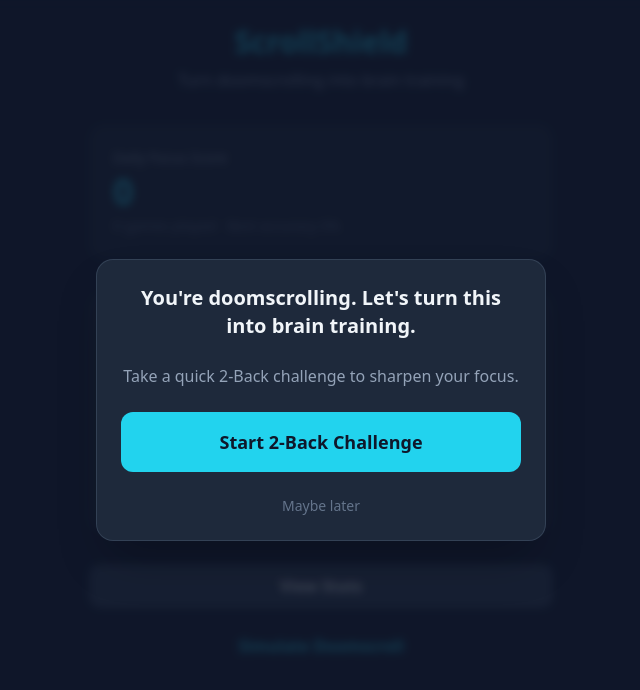
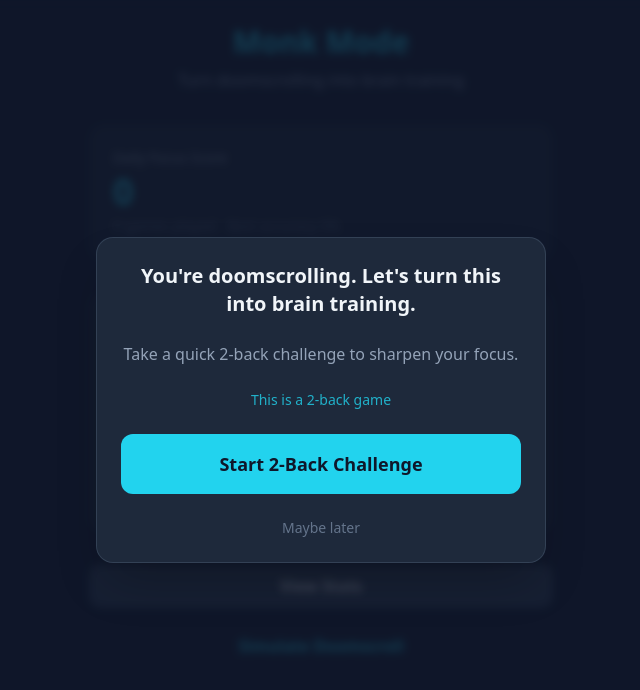
Before and after one commit to leowu555/Anti-addiction-app, a React (Vite) app: page / in a window 1280 px wide. Both pictures are taken after a click on the button "Simulate Doomscroll". Shown: the top 690 px of the page, without its empty margins (319-959 px from the left). Built offline with nearby package versions, Linux system fonts and the light colour scheme.

Commit message:
Changed back game features

```diff
--- a/extension/options.html
+++ b/extension/options.html
@@ -37,7 +37,7 @@
   </style>
 </head>
 <body>
-  <h1>ScrollShield</h1>
+  <h1>Monk Mode</h1>
   <label for="appUrl">2-Back game URL (where to open on interruption):</label>
   <input type="url" id="appUrl" placeholder="http://localhost:5173/game">
   <button id="save">Save</button>
--- a/index.html
+++ b/index.html
@@ -5,8 +5,8 @@
     <link rel="icon" type="image/svg+xml" href="/vite.svg" />
     <meta name="viewport" content="width=device-width, initial-scale=1.0, maximum-scale=1.0, user-scalable=no, viewport-fit=cover" />
     <meta name="theme-color" content="#0f172a" />
-    <meta name="description" content="ScrollShield - Turn doomscrolling into brain training" />
-    <title>ScrollShield</title>
+    <meta name="description" content="Monk Mode - Turn doomscrolling into brain training" />
+    <title>Monk Mode</title>
   </head>
   <body>
     <div id="root"></div>
--- a/src/App.tsx
+++ b/src/App.tsx
@@ -11,18 +11,27 @@ import { Modal } from './components/UI/Modal';
 import { Button } from './components/UI/Button';
 import { useDoomscrollDetector } from './hooks/useDoomscrollDetector';
 
+const BACK_OPTIONS = [2, 3, 4];
+
 function AppContent() {
   const [showInterruption, setShowInterruption] = useState(false);
+  const [challengeBack, setChallengeBack] = useState(2);
   const navigate = useNavigate();
-  const { resetTrigger } = useDoomscrollDetector(() => setShowInterruption(true));
+  const { resetTrigger } = useDoomscrollDetector(() => {
+    setChallengeBack(BACK_OPTIONS[Math.floor(Math.random() * BACK_OPTIONS.length)]);
+    setShowInterruption(true);
+  });
 
   const handleStartChallenge = () => {
     setShowInterruption(false);
     resetTrigger();
-    navigate('/game');
+    navigate(`/game?back=${challengeBack}`);
   };
 
-  const handleSimulate = () => setShowInterruption(true);
+  const handleSimulate = () => {
+    setChallengeBack(BACK_OPTIONS[Math.floor(Math.random() * BACK_OPTIONS.length)]);
+    setShowInterruption(true);
+  };
 
   return (
     <>
@@ -40,10 +49,11 @@ function AppContent() {
             You're doomscrolling. Let's turn this into brain training.
           </h2>
           <p className="text-slate-400">
-            Take a quick 2-Back challenge to sharpen your focus.
+            Take a quick {challengeBack}-back challenge to sharpen your focus.
           </p>
+          <p className="text-sm text-cyan-400/80">This is a {challengeBack}-back game</p>
           <Button variant="primary" size="lg" fullWidth onClick={handleStartChallenge}>
-            Start 2-Back Challenge
+            Start {challengeBack}-Back Challenge
           </Button>
           <button
             className="block w-full text-sm text-slate-500 hover:text-slate-400"
--- a/src/components/Game/TwoBackGame.tsx
+++ b/src/components/Game/TwoBackGame.tsx
@@ -20,6 +20,7 @@ interface TwoBackGameProps {
   handleMatch: () => void;
   onDone: () => void;
   result: GameResult | null;
+  back: number;
 }
 
 const ENCOURAGING_MESSAGES = [
@@ -46,6 +47,7 @@ export function TwoBackGame({
   handleMatch,
   onDone,
   result,
+  back,
 }: TwoBackGameProps) {
   if (result) {
     const accuracy = result.totalMatches > 0 ? result.correctMatches / result.totalMatches : 0;
@@ -73,9 +75,9 @@ export function TwoBackGame({
   if (!isPlaying) {
     return (
       <div className="space-y-6 text-center">
-        <h2 className="text-2xl font-bold text-slate-100">2-Back Challenge</h2>
+        <h2 className="text-2xl font-bold text-slate-100">{back}-Back Challenge</h2>
         <p className="text-slate-400">
-          Press MATCH when the current letter matches the one from 2 steps ago.
+          Press MATCH when the current letter matches the one from {back} steps ago.
         </p>
         <Button variant="primary" size="lg" onClick={startGame}>
           Start Game
@@ -86,6 +88,7 @@ export function TwoBackGame({
 
   return (
     <div className="space-y-8">
+      <p className="text-center text-sm font-medium text-cyan-400">{back}-back game</p>
       <ProgressBar progress={progress} label="Time" showValue />
       <p className="text-center text-slate-400">
         {Math.floor(elapsed)}s / 60s
--- a/src/hooks/useTwoBackGame.ts
+++ b/src/hooks/useTwoBackGame.ts
@@ -1,6 +1,6 @@
 /**
  * useTwoBackGame
- * Manages 2-back game state: sequence, timing, scoring.
+ * Manages N-back game state (2, 3, or 4-back): sequence, timing, scoring.
  */
 
 import { useState, useCallback, useRef, useEffect } from 'react';
@@ -23,7 +23,7 @@ export interface GameResult {
 const GAME_DURATION_MS = 60_000;
 const STIMULUS_INTERVAL_MS = 2000;
 
-export function useTwoBackGame(onGameEnd: (result: GameResult) => void) {
+export function useTwoBackGame(onGameEnd: (result: GameResult) => void, back: number = 2) {
   const [isPlaying, setIsPlaying] = useState(false);
   const [currentIndex, setCurrentIndex] = useState(0);
   const [sequence, setSequence] = useState<StimulusType[]>([]);
@@ -60,7 +60,7 @@ export function useTwoBackGame(onGameEnd: (result: GameResult) => void) {
     }
     setIsPlaying(false);
     const seq = sequenceRef.current;
-    const totalMatches = countTotalMatches(seq);
+    const totalMatches = countTotalMatches(seq, back);
     onGameEnd({
       correctMatches: correctMatchesRef.current,
       falsePositives: falsePositivesRef.current,
@@ -74,7 +74,7 @@ export function useTwoBackGame(onGameEnd: (result: GameResult) => void) {
   const handleMatch = useCallback(() => {
     if (!isPlaying || sequence.length === 0) return;
 
-    const isMatch = checkMatch(currentIndex, sequence);
+    const isMatch = checkMatch(currentIndex, sequence, back);
     const now = Date.now();
 
     if (isMatch) {
@@ -87,10 +87,10 @@ export function useTwoBackGame(onGameEnd: (result: GameResult) => void) {
       missesRef.current += 1;
       setMisses((m) => m + 1);
     }
-  }, [isPlaying, sequence, currentIndex]);
+  }, [isPlaying, sequence, currentIndex, back]);
 
   const startGame = useCallback(() => {
-    const seq = generateSequence(Math.ceil(GAME_DURATION_MS / STIMULUS_INTERVAL_MS) + 5);
+    const seq = generateSequence(Math.ceil(GAME_DURATION_MS / STIMULUS_INTERVAL_MS) + 5, back);
     correctMatchesRef.current = 0;
     falsePositivesRef.current = 0;
     missesRef.current = 0;
@@ -119,7 +119,7 @@ export function useTwoBackGame(onGameEnd: (result: GameResult) => void) {
       }
 
       const prevIdx = idx - 1;
-      const wasMatch = checkMatch(prevIdx, seq);
+      const wasMatch = checkMatch(prevIdx, seq, back);
       if (wasMatch && !matchedIndicesRef.current.has(prevIdx)) {
         missesRef.current += 1;
         setMisses((m) => m + 1);
@@ -131,7 +131,7 @@ export function useTwoBackGame(onGameEnd: (result: GameResult) => void) {
     gameEndRef.current = setTimeout(() => {
       endGame();
     }, GAME_DURATION_MS);
-  }, [endGame]);
+  }, [endGame, back]);
 
   useEffect(() => {
     return () => {
--- a/src/pages/Game.tsx
+++ b/src/pages/Game.tsx
@@ -2,7 +2,7 @@
  * Game - 2-Back game page (full screen).
  */
 
-import { useNavigate } from 'react-router-dom';
+import { useNavigate, useSearchParams } from 'react-router-dom';
 import { TwoBackGame } from '../components/Game/TwoBackGame';
 import { useTwoBackGame } from '../hooks/useTwoBackGame';
 import type { GameResult } from '../hooks/useTwoBackGame';
@@ -11,6 +11,8 @@ import { saveSession } from '../utils/metrics';
 
 export function Game() {
   const navigate = useNavigate();
+  const [searchParams] = useSearchParams();
+  const back = Math.min(4, Math.max(2, parseInt(searchParams.get('back') || '2', 10) || 2));
   const [result, setResult] = useState<GameResult | null>(null);
 
   const game = useTwoBackGame((r) => {
@@ -29,7 +31,7 @@ export function Game() {
       totalMatches: r.totalMatches,
       gamesPlayed: 1,
     });
-  });
+  }, back);
 
   const handleDone = () => {
     setResult(null);
@@ -50,6 +52,7 @@ export function Game() {
           handleMatch={game.handleMatch}
           onDone={handleDone}
           result={result}
+          back={back}
         />
       </div>
     </div>
--- a/src/pages/Home.tsx
+++ b/src/pages/Home.tsx
@@ -25,7 +25,7 @@ export function Home({ onSimulateDoomscroll }: HomeProps) {
   return (
     <div className="mx-auto max-w-lg space-y-8 p-6">
       <header className="text-center">
-        <h1 className="text-3xl font-bold text-cyan-400">ScrollShield</h1>
+        <h1 className="text-3xl font-bold text-cyan-400">Monk Mode</h1>
         <p className="mt-2 text-slate-400">
           Turn doomscrolling into brain training
         </p>
--- a/src/utils/gameLogic.ts
+++ b/src/utils/gameLogic.ts
@@ -28,19 +28,17 @@ export function generateStimulus(): StimulusType {
 /**
  * Generates a full game sequence with ~30% matches.
  * @param length Number of stimuli in sequence
- * @returns Array of stimuli
+ * @param back N-back level (2, 3, or 4)
  */
-export function generateSequence(length: number): StimulusType[] {
+export function generateSequence(length: number, back: number = 2): StimulusType[] {
   const sequence: StimulusType[] = [];
 
   for (let i = 0; i < length; i++) {
-    if (i >= 2 && Math.random() < MATCH_PROBABILITY) {
-      // Force a match: use the stimulus from 2 steps back
-      sequence.push(sequence[i - 2]);
+    if (i >= back && Math.random() < MATCH_PROBABILITY) {
+      sequence.push(sequence[i - back]);
     } else {
-      // Random stimulus, but avoid accidental matches
       let stimulus = generateStimulus();
-      while (i >= 2 && stimulus === sequence[i - 2]) {
+      while (i >= back && stimulus === sequence[i - back]) {
         stimulus = generateStimulus();
       }
       sequence.push(stimulus);
@@ -51,20 +49,20 @@ export function generateSequence(length: number): StimulusType[] {
 }
 
 /**
- * Checks if the current stimulus matches the one 2 steps earlier.
+ * Checks if the current stimulus matches the one N steps earlier.
  */
-export function checkMatch(currentIndex: number, sequence: StimulusType[]): boolean {
-  if (currentIndex < 2) return false;
-  return sequence[currentIndex] === sequence[currentIndex - 2];
+export function checkMatch(currentIndex: number, sequence: StimulusType[], back: number = 2): boolean {
+  if (currentIndex < back) return false;
+  return sequence[currentIndex] === sequence[currentIndex - back];
 }
 
 /**
  * Counts total match opportunities in a sequence (for accuracy calc).
  */
-export function countTotalMatches(sequence: StimulusType[]): number {
+export function countTotalMatches(sequence: StimulusType[], back: number = 2): number {
   let count = 0;
-  for (let i = 2; i < sequence.length; i++) {
-    if (sequence[i] === sequence[i - 2]) count++;
+  for (let i = back; i < sequence.length; i++) {
+    if (sequence[i] === sequence[i - back]) count++;
   }
   return count;
 }
--- a/vite.config.ts
+++ b/vite.config.ts
@@ -9,8 +9,8 @@ export default defineConfig({
       registerType: 'autoUpdate',
       includeAssets: ['favicon.ico', 'robots.txt'],
       manifest: {
-        name: 'ScrollShield',
-        short_name: 'ScrollShield',
+        name: 'Monk Mode',
+        short_name: 'Monk Mode',
         description: 'Turn doomscrolling into brain training with 2-Back memory game',
         theme_color: '#0f172a',
         background_color: '#0f172a',
```
Also changed, not shown: extension/manifest.json, 8 other files (tests, documents, lock files or other folders).
